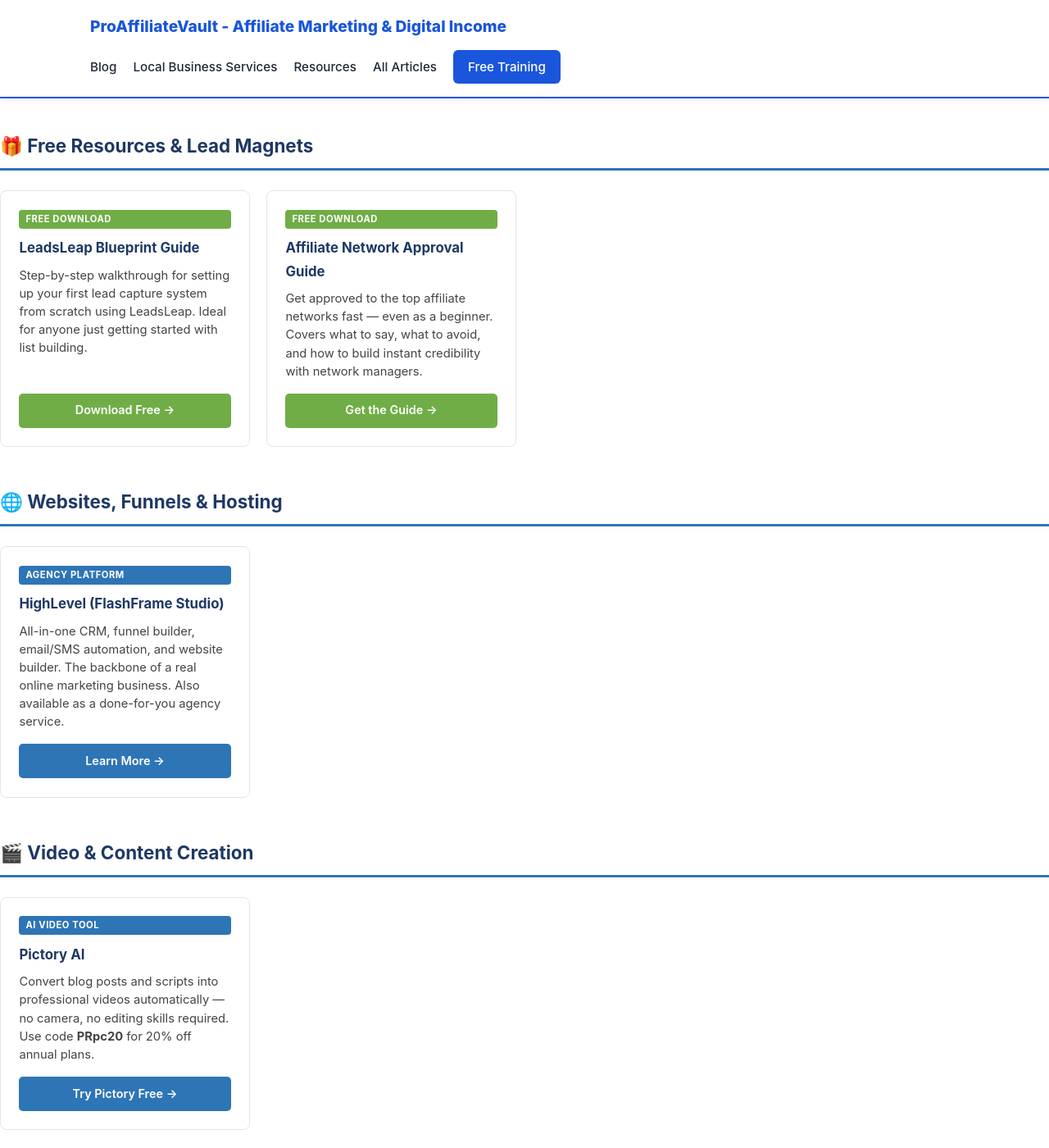
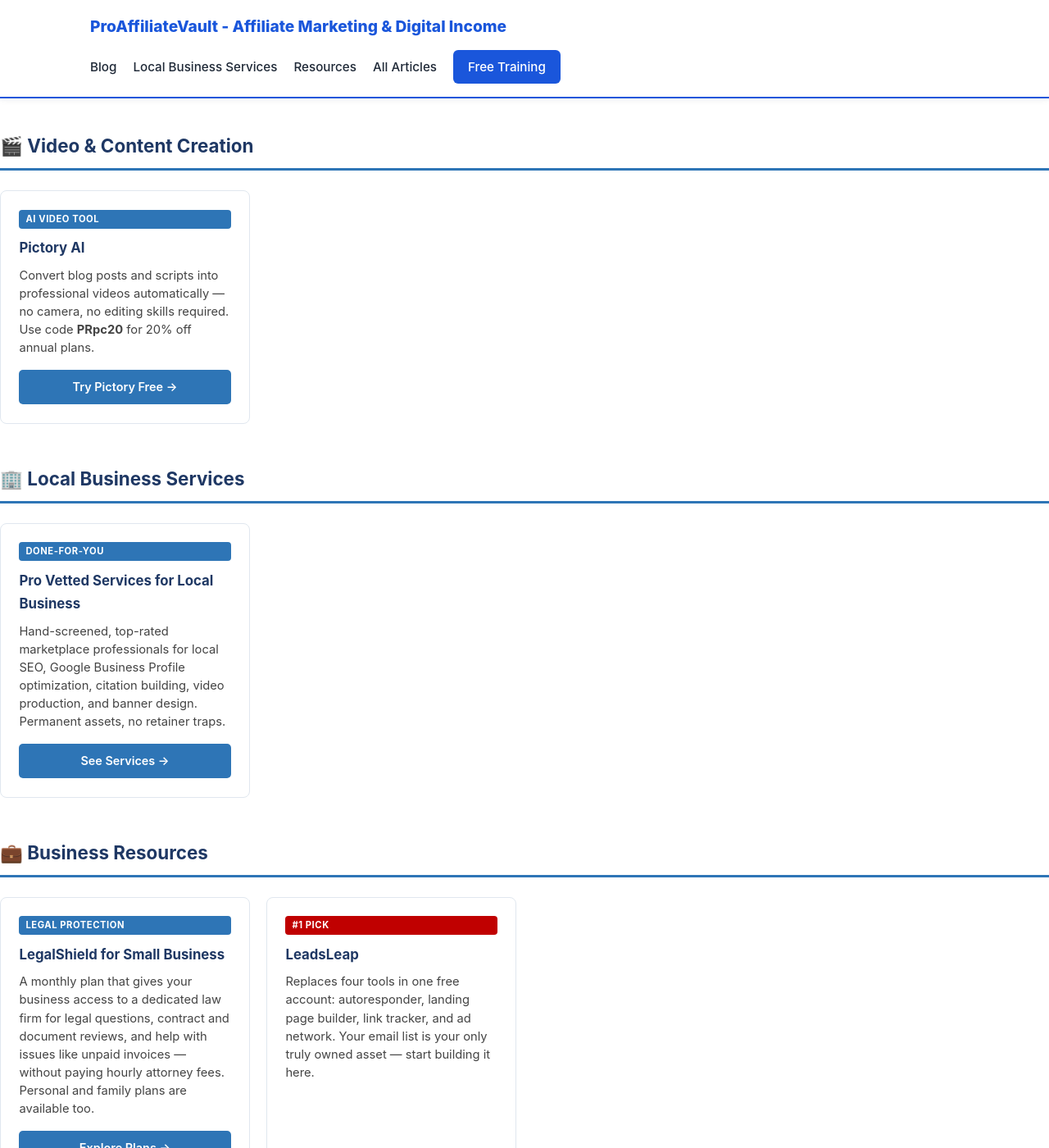
Before and after one commit to jredmonson/jredmonson.github.io, a Jekyll site: the page built from resources/index.html, in a window 1280 px wide and 1400 px high, scrolled down 769 px. Shown: the whole window at 82% size. Built offline with Jekyll 4.4.1, drawn with Linux system fonts in a browser that asks for light colours; some of the changed text lies outside the part shown.

Commit message:
Update resources in index.html
Removed sections for List Building & Email and Free Lead Magnets. Added Business Resources section with LegalShield and LeadsLeap.

```diff
--- a/resources/index.html
+++ b/resources/index.html
@@ -32,38 +32,6 @@
 
 <div class="res-disclosure">
   <strong>Disclosure:</strong> This page contains affiliate links. If you sign up or purchase through my links, I earn a commission at no extra cost to you. I only recommend tools I use and trust.
-</div>
-
-<!-- LIST BUILDING & EMAIL -->
-<div class="res-section">
-  <h2>📧 List Building &amp; Email Marketing</h2>
-  <div class="res-grid">
-    <div class="res-card">
-      <span class="res-card-badge top">#1 Pick</span>
-      <h3>LeadsLeap</h3>
-      <p>Replaces four tools in one free account: autoresponder, landing page builder, link tracker, and ad network. Your email list is your only truly owned asset — start building it here.</p>
-      <a href="https://leadsleap.com/?r=jredmonson" class="res-btn free" target="_blank" rel="noopener">Start Free →</a>
-    </div>
-  </div>
-</div>
-
-<!-- FREE LEAD MAGNETS -->
-<div class="res-section">
-  <h2>🎁 Free Resources &amp; Lead Magnets</h2>
-  <div class="res-grid">
-    <div class="res-card">
-      <span class="res-card-badge free">Free Download</span>
-      <h3>LeadsLeap Blueprint Guide</h3>
-      <p>Step-by-step walkthrough for setting up your first lead capture system from scratch using LeadsLeap. Ideal for anyone just getting started with list building.</p>
-      <a href="https://llpgpro.com/6jjpsb3w/" class="res-btn free" target="_blank" rel="noopener">Download Free →</a>
-    </div>
-    <div class="res-card">
-      <span class="res-card-badge free">Free Download</span>
-      <h3>Affiliate Network Approval Guide</h3>
-      <p>Get approved to the top affiliate networks fast — even as a beginner. Covers what to say, what to avoid, and how to build instant credibility with network managers.</p>
-      <a href="https://llpgpro.com/f6jhrm7v/" class="res-btn free" target="_blank" rel="noopener">Get the Guide →</a>
-    </div>
-</div>
 </div>
 
 <!-- WEBSITES & HOSTING -->
@@ -104,3 +72,23 @@
     </div>
   </div>
 </div>
+
+<!-- BUSINESS RESOURCES -->
+<div class="res-section">
+  <h2>💼 Business Resources</h2>
+  <div class="res-grid">
+    <div class="res-card">
+      <span class="res-card-badge">Legal Protection</span>
+      <h3>LegalShield for Small Business</h3>
+      <p>A monthly plan that gives your business access to a dedicated law firm for legal questions, contract and document reviews, and help with issues like unpaid invoices — without paying hourly attorney fees. Personal and family plans are available too.</p>
+      <a href="https://lilliearnold.legalshieldassociate.com/" class="res-btn" target="_blank" rel="noopener">Explore Plans →</a>
+      <p style="margin-top:0.75rem;font-size:0.85rem;"><a href="/law/legalshield-business-employee-legal-plans/">Read our guide to LegalShield business plans</a></p>
+    </div>
+    <div class="res-card">
+      <span class="res-card-badge top">#1 Pick</span>
+      <h3>LeadsLeap</h3>
+      <p>Replaces four tools in one free account: autoresponder, landing page builder, link tracker, and ad network. Your email list is your only truly owned asset — start building it here.</p>
+      <a href="https://leadsleap.com/?r=jredmonson" class="res-btn free" target="_blank" rel="noopener">Start Free →</a>
+    </div>
+  </div>
+</div>
```
